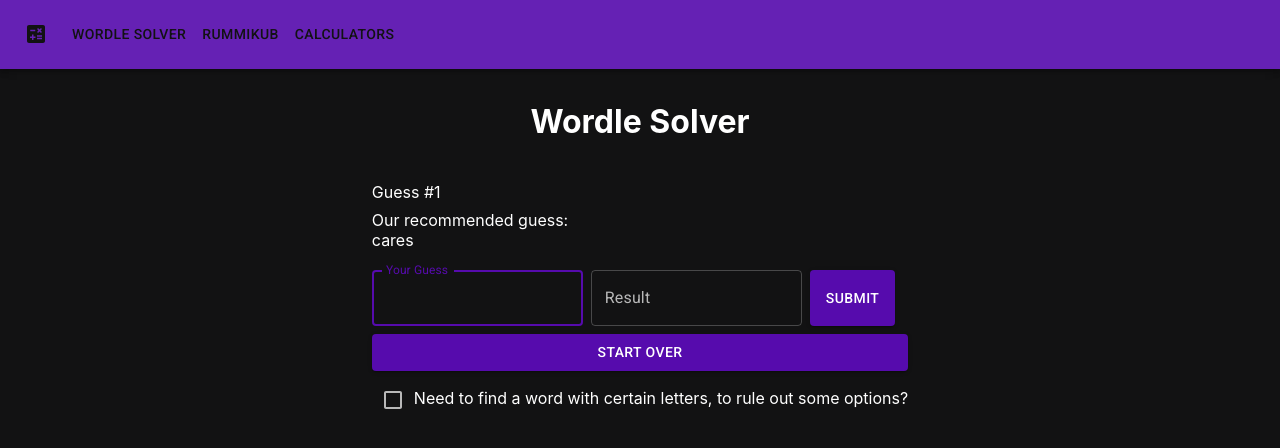
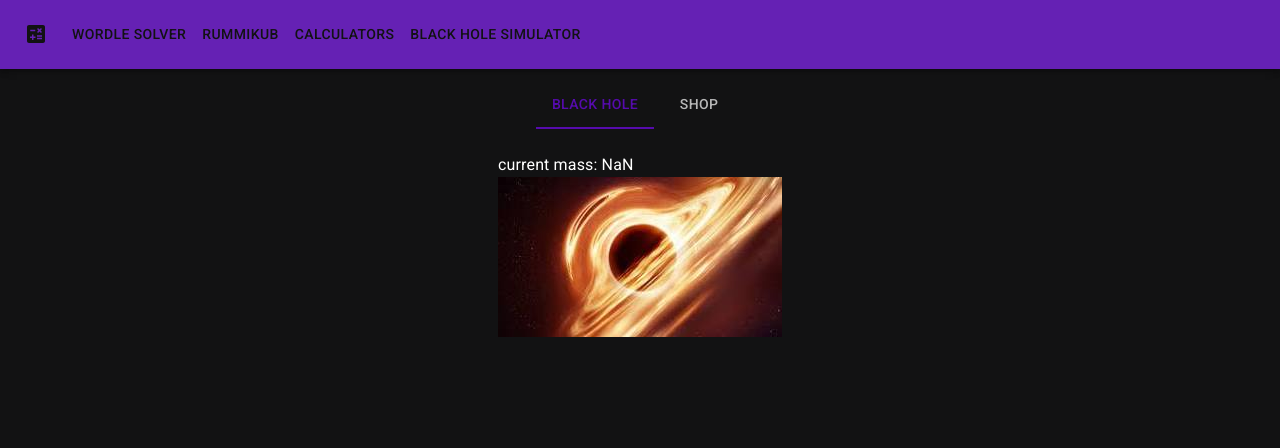
Before and after one commit to valault1/solvers, a React (Create React App) app: page /blackhole in a window 1280 px wide. Shown: the top 448 px of the page. Built offline with nearby package versions, Linux system fonts and the light colour scheme.

Commit message:
started black hole

```diff
--- a/src/AppRoutes.tsx
+++ b/src/AppRoutes.tsx
@@ -1,4 +1,5 @@
 import { MainContainer } from "components/MainPage.elements";
+import { BlackHoleSimulator } from "domains/BlackHole/BlackHoleSimulator";
 import { CalculatorsView } from "domains/Calculators/CalculatorsView";
 import { ReviewsController } from "domains/Reviews/ReviewsController";
 import { RummikubController } from "domains/Rummikub/RummikubController";
@@ -16,6 +17,7 @@ export const NAVBAR_PAGES: NavbarPage[] = [
   { label: "Wordle Solver", route: "wordle" },
   { label: "Rummikub", route: "rummikub" },
   { label: "Calculators", route: "calculators" },
+  { label: "Black Hole Simulator", route: "blackhole" },
   //{ label: "Reviews", route: "reviews" },
 ];
 export const AppRoutes: React.FC = () => {
@@ -25,6 +27,7 @@ export const AppRoutes: React.FC = () => {
       <Route path="/wordhunt" element={<WordHuntController />} />
       <Route path="/wordle" element={<WordleController />} />
       <Route path="/calculators" element={<CalculatorsView />} />
+      <Route path="/blackhole" element={<BlackHoleSimulator />} />
       <Route
         path="/reviews"
         element={
--- /dev/null
+++ b/src/domains/BlackHole/BlackHole.tsx
@@ -0,0 +1,44 @@
+import styled from "@emotion/styled";
+import { Item } from "domains/BlackHole/sharedTypes";
+import * as React from "react";
+
+type BlackHoleProps = {
+  mass: number;
+  incrementMass: (amount: number) => void;
+  inventory: Item[];
+  removeItemFromInventory: (index: number) => void;
+};
+
+const BlackHoleContainer = styled.div(() => ({
+  display: "flex",
+  flexDirection: "column",
+}));
+
+export const BlackHole: React.VFC<BlackHoleProps> = ({
+  mass,
+  incrementMass,
+  inventory,
+  removeItemFromInventory,
+}) => {
+  return (
+    <BlackHoleContainer>
+      <div>current mass: {mass}</div>
+      <img
+        src={require("domains/BlackHole/assets/black-hole.jpeg")}
+        alt={"black hole"}
+      />
+      {inventory.map((item, index) => {
+        return (
+          <button
+            onClick={() => {
+              removeItemFromInventory(index);
+              incrementMass(item.mass);
+            }}
+          >
+            Throw in 1 {item.name}
+          </button>
+        );
+      })}
+    </BlackHoleContainer>
+  );
+};
--- /dev/null
+++ b/src/domains/BlackHole/BlackHoleSimulator.tsx
@@ -0,0 +1,71 @@
+import { Button } from "@mui/material";
+import { MainContainer } from "components/MainPage.elements";
+import { TabsComponent } from "components/Tabs";
+import { BlackHole } from "domains/BlackHole/BlackHole";
+import { MASS_KEY } from "domains/BlackHole/constants";
+import { Item } from "domains/BlackHole/sharedTypes";
+import { Shop } from "domains/BlackHole/shop/Shop";
+import React, { useEffect } from "react";
+
+export const BlackHoleSimulator = () => {
+  const [mass, setMass] = React.useState(
+    parseInt(localStorage.getItem(MASS_KEY))
+  );
+  const [cash, setCash] = React.useState(0);
+  const [inventory, setInventory] = React.useState<Item[]>([]);
+  useEffect(() => {
+    localStorage.setItem(MASS_KEY, `${mass}`);
+  }, [mass]);
+
+  const incrementMass = (amount: number) => {
+    setMass((prev) => prev + amount);
+  };
+
+  const addItemToInventory = (item: Item) => {
+    setInventory((prev) => [...prev, item]);
+  };
+
+  const removeItemFromInventory = (index: number) => {
+    setInventory((prev) => {
+      const copy = [...prev];
+      copy.splice(index, 1);
+      return [...copy];
+    });
+  };
+  const tabs = [
+    {
+      id: "black-hole",
+      label: "Black Hole",
+      component: (
+        <BlackHole
+          mass={mass}
+          incrementMass={incrementMass}
+          inventory={inventory}
+          removeItemFromInventory={removeItemFromInventory}
+        />
+      ),
+    },
+    {
+      id: "shop",
+      label: "Shop",
+      component: (
+        <Shop
+          cash={cash}
+          addItemToInventory={addItemToInventory}
+          inventory={inventory}
+        />
+      ),
+    },
+  ];
+
+  return (
+    <MainContainer>
+      {false && (
+        <Button variant="contained" onClick={() => setMass(0)}>
+          reset mass
+        </Button>
+      )}
+      <TabsComponent ariaLabel="black-hole-tabs" tabs={tabs} />
+    </MainContainer>
+  );
+};
--- /dev/null
+++ b/src/domains/BlackHole/assets/test.ts
@@ -0,0 +1 @@
+export const testExport = {};
--- /dev/null
+++ b/src/domains/BlackHole/constants.ts
@@ -0,0 +1 @@
+export const MASS_KEY = "mass";
--- /dev/null
+++ b/src/domains/BlackHole/sharedTypes.ts
@@ -0,0 +1,5 @@
+export type Item = {
+  mass: number;
+  description: string;
+  name: string;
+};
--- /dev/null
+++ b/src/domains/BlackHole/shop/Shop.tsx
@@ -0,0 +1,51 @@
+// items to feed the black hole
+import styled from "@emotion/styled";
+import { Item } from "domains/BlackHole/sharedTypes";
+import { items } from "domains/BlackHole/shop/items";
+import * as React from "react";
+
+type ShopProps = {
+  cash: number;
+  inventory: Item[];
+  addItemToInventory: (item: Item) => void;
+};
+
+const ShopContainer = styled.div(() => ({
+  display: "flex",
+  flexDirection: "column",
+  width: 300,
+  gap: 8,
+}));
+
+const RowContainer = styled.div(() => ({
+  display: "flex",
+  flexDirection: "row",
+  gap: 8,
+  width: "100%",
+}));
+
+export const Shop: React.VFC<ShopProps> = ({
+  cash,
+  inventory,
+  addItemToInventory,
+}) => {
+  return (
+    <ShopContainer>
+      <div>current cash: {cash}</div>
+      <br></br>
+      {items.map((item) => {
+        return (
+          <RowContainer>
+            <button onClick={() => addItemToInventory(item)}>
+              Buy 1 {item.name}
+            </button>
+            <div>
+              Owned:
+              {inventory.filter((a) => a.name === item.name).length}
+            </div>
+          </RowContainer>
+        );
+      })}
+    </ShopContainer>
+  );
+};
--- /dev/null
+++ b/src/domains/BlackHole/shop/items.tsx
@@ -0,0 +1,14 @@
+import { Item } from "domains/BlackHole/sharedTypes";
+
+export const items: Item[] = [
+  {
+    name: "electron",
+    mass: 9.1093837e-31,
+    description: "One of the smallest things known to man",
+  },
+  {
+    name: "proton",
+    mass: 1.67262192e-27,
+    description: "Much bigger than an electron",
+  },
+];
--- a/webpack.config.js
+++ b/webpack.config.js
@@ -40,8 +40,8 @@ const config = {
         use: [stylesHandler, "css-loader"],
       },
       {
-        test: /\.(eot|svg|ttf|woff|woff2|png|jpg|gif)$/i,
-        type: "asset",
+        test: /\.(jpe?g|png|gif|svg)$/i,
+        loader: "file-loader?name=/public/icons/[name].[ext]",
       },
 
       // Add your rules for custom modules here
```
Also changed, not shown: src/domains/BlackHole/assets/black-hole.jpeg (added), 1 other file (tests, documents, lock files or other folders).
